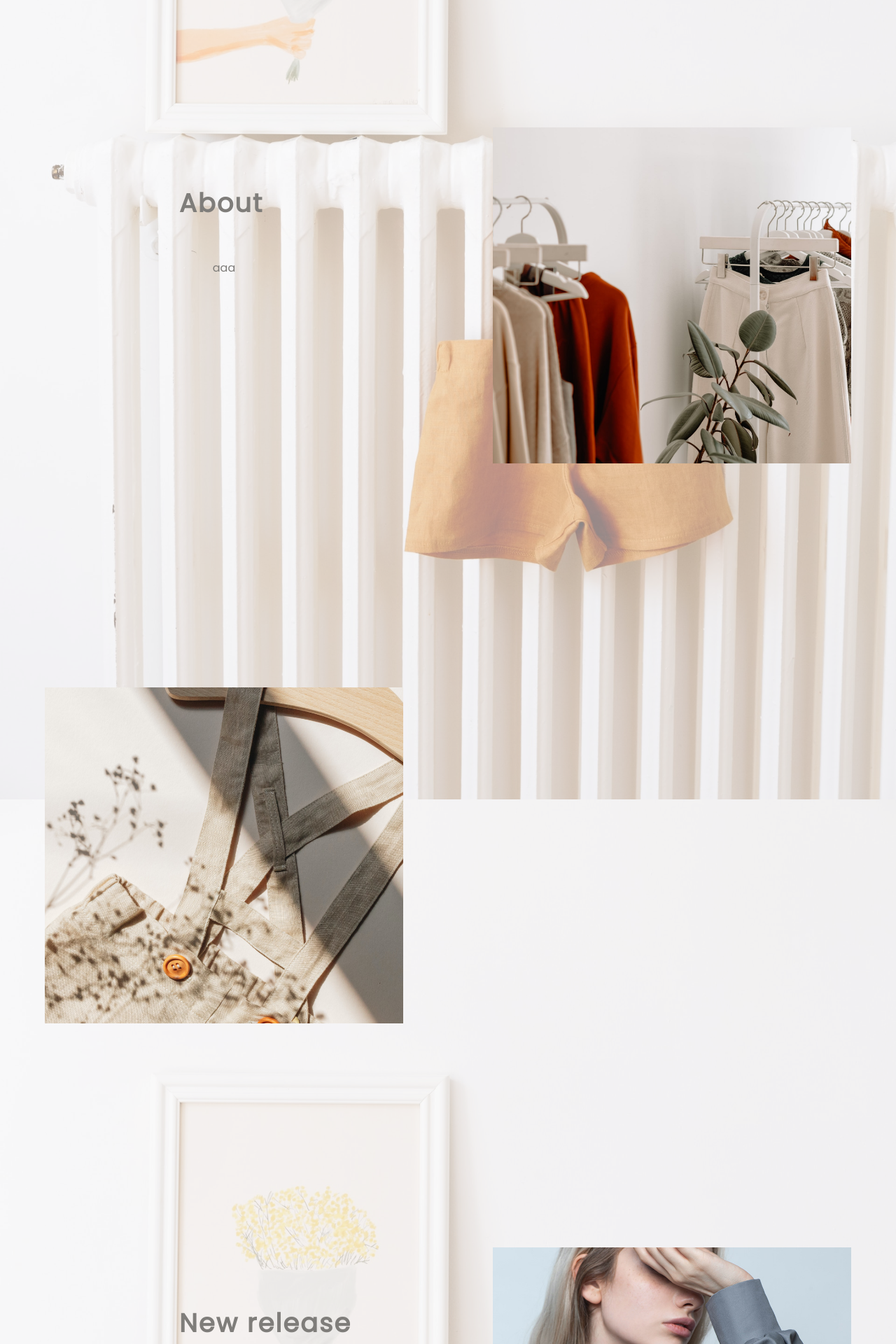
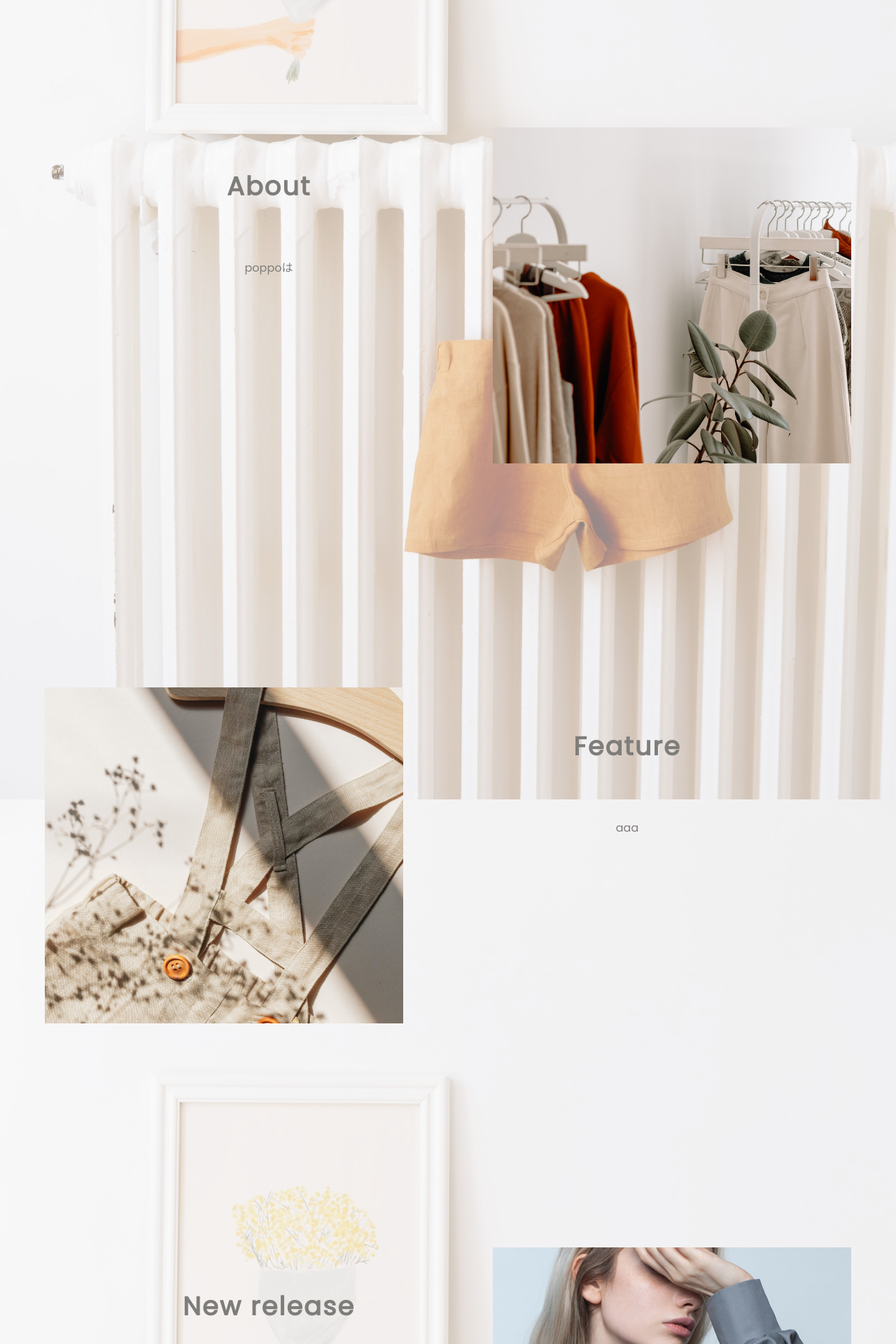
Before and after one commit to MK-1305/poppo-site, a PHP site: page / in a window 1280 px wide. Shown: the part 778-2698 px from the top of the page at 70% size. Run offline with PHP 8.4, Linux system fonts and the light colour scheme.

Commit message:
左寄りの調整完了

```diff
--- a/index.html
+++ b/index.html
@@ -17,7 +17,7 @@
       <section>
         <div class="text">
           <h2>About</h2>
-          <p class="text-about">aaa</p>
+          <p class="text-about">poppoは</p>
         </div>
         <div class="img-wrap">
           <div class="img"></div>
--- a/main.js
+++ b/main.js
@@ -1,6 +1,6 @@
 // 配列の方が後々取り出す要素が取り出しやすいためスプレッド構文で書く（普通に書くとnodelistで取れる）
 let imagesItems = [...document.querySelectorAll(".img-wrap")];
-let titles = [...document.querySelectorAll(".text h2, .text-about")];
+let titles = [...document.querySelectorAll(".text")];
 let titleMessage = document.querySelector(".title");
 let contact = document.querySelector('.contact');
 
@@ -38,7 +38,7 @@ imagesItems.map((item, index) => {
 });
 
 titles.map((title, index) => {
-  index % 2 == 0 ? (title.style.left = "20%") : (title.style.left = "65%");
+  index % 2 == 0 ? (title.style.transform = "translateX(10%)") : (title.style.transform = "translateX(90%)");
   observer.observe(title);
 });
 
--- a/style.css
+++ b/style.css
@@ -109,12 +109,14 @@ section {
   flex-direction: column;
   justify-content: center;
   align-items: center;
+  z-index: 100;
 }
 
-/* .text.active {
+.text.active h2,
+.text.active .text-about {
   opacity: 1;
   transition: opacity 3s;
-} */
+}
 
 h2 {
   position: absolute;
@@ -126,19 +128,20 @@ h2 {
   font-family: "Poppins", sans-serif;
 }
 
-h2.active {
+/* h2.active {
   opacity: 1;
+  transform: translateX(0);
   transition: opacity 3s;
-}
+} */
 
 .text-about {
   opacity: 0;
 }
 
-.text-about.active {
+/* .text-about.active {
   opacity: 1;
   transition: opacity 3s;
-}
+} */
 
 /* recommend--------------------------- */
 
```
